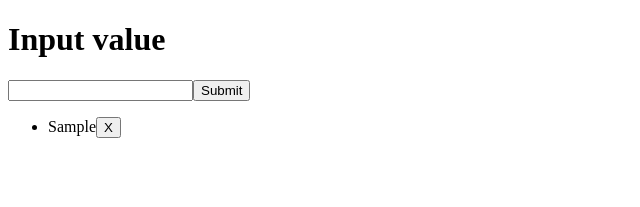
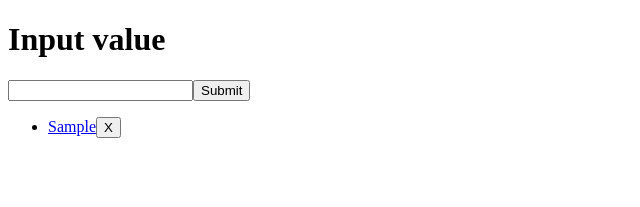
Before and after one commit to ezurno/reduxStudy, a React (Create React App) app in the folder vanilla-redux/: page / in a window 1280 px wide. Both pictures are taken after typing "Sample" into the empty fields and a click on the button "Submit". Shown: the top 207 px of the page, without its empty margins (0-640 px from the left). Built offline with nearby package versions, Linux system fonts and the light colour scheme.

Commit message:
make Detail
1. useNavigate()
 - route를 바꿔줌

2. useParams()
 - url의 데이터값을 가져와 오브젝트형식으로 반환

3. find() 와 filter() 활용

```diff
--- /dev/null
+++ b/vanilla-redux/src/components/ToDo.js
@@ -0,0 +1,10 @@
+import { Link } from "react-router-dom";
+
+export default function ToDo({ id, text, btnOnClick = null }) {
+  return (
+    <li id={id}>
+      <Link to={`/${id}`}>{text}</Link>
+      <button onClick={btnOnClick}>X</button>
+    </li>
+  );
+}
--- a/vanilla-redux/src/routes/Detail.js
+++ b/vanilla-redux/src/routes/Detail.js
@@ -1,3 +1,43 @@
+import { useSelector } from "react-redux";
+import { useNavigate, useParams } from "react-router-dom";
+import ToDo from "../components/ToDo";
+
 export default function Detail() {
-  return "detail";
+  const detailId = useParams();
+  // 주솟값의 Parameter로 값을 가져옴 오브젝트 형식
+  console.log(detailId);
+
+  const navigate = useNavigate();
+  // route를 간단하게 쓰는 useHook
+
+  const onClickBack = () => {
+    navigate(-1);
+  };
+  const onClickHome = () => {
+    navigate("/");
+  };
+
+  const currentState = useSelector((state) => state);
+
+  const toDo = currentState.find((item) => item.id === parseInt(detailId.id));
+  //id와 값이 같은 toDo를 찾음
+  const others = currentState.filter(
+    (item) => item.id !== parseInt(detailId.id)
+  );
+  //나머지를 배열로 만듬
+  return (
+    <div>
+      <h1>Details of {toDo.text}</h1>
+      <p>word word</p>
+      <h2>others</h2>
+      <ul>
+        {others.map((todo) => (
+          <ToDo id={todo.id} text={todo.text} key={todo.id} />
+        ))}
+      </ul>
+
+      <button onClick={onClickBack}>Go Back</button>
+      <button onClick={onClickHome}>Go Home</button>
+    </div>
+  );
 }
--- a/vanilla-redux/src/routes/Home.js
+++ b/vanilla-redux/src/routes/Home.js
@@ -1,6 +1,7 @@
 import React, { useState } from "react";
 import { useDispatch, useSelector } from "react-redux";
 import { actionCreators } from "../store";
+import ToDo from "../components/ToDo";
 
 function Home() {
   // actionCreator 와 state를 가져옴
@@ -35,10 +36,12 @@ function Home() {
       </form>
       <ul>
         {toDo.map((state) => (
-          <li key={state.id} id={state.id}>
-            {state.text}
-            <button onClick={btnOnClick}>X</button>
-          </li>
+          <ToDo
+            id={state.id}
+            text={state.text}
+            btnOnClick={btnOnClick}
+            key={state.id}
+          />
         ))}
       </ul>
     </div>
```
